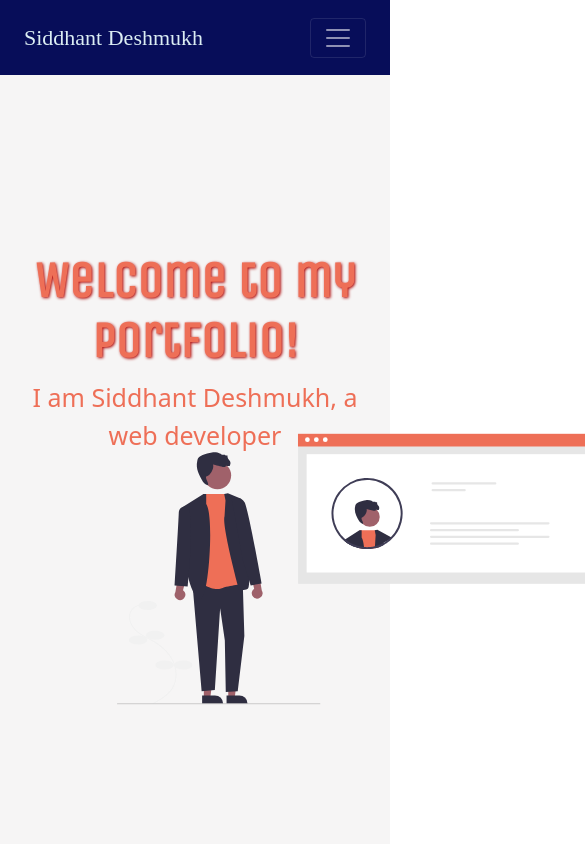
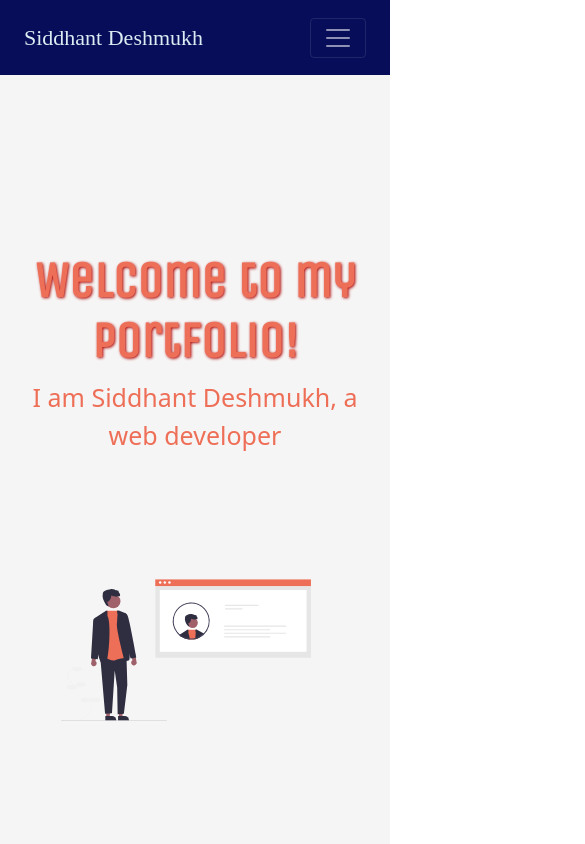
Before and after one commit to sid6145/portfolio, a React (Create React App) app: page / in a window 390 px wide. Shown: the top 844 px of the page, 585 px wide, since content can reach past the window. Built offline with nearby package versions, Linux system fonts and the light colour scheme.

Commit message:
modified the image to make it responsive and fit properly

```diff
--- a/src/Components/Home/index.js
+++ b/src/Components/Home/index.js
@@ -1,19 +1,17 @@
-import React from 'react'
-import './style.css'
+import React from "react";
+import "./style.css";
+
+function Home() {
+  return (
+    <div className="home-container">
+      <h2>Welcome to my portfolio!</h2>
+      <p>I am Siddhant Deshmukh, a web developer</p>
 
 
-function Home (){
-    return(
+        <img src="images/home-img.svg" />
 
-            <div className="home-container">
-            <img src="images/home-img.svg" />
-            <h2>Welcome to my portfolio!</h2>
-            <p>I am Siddhant Deshmukh, a web developer</p>
-
-            </div>
-
-
-    )
+    </div>
+  );
 }
 
-export default Home
+export default Home;
--- a/src/Components/Home/style.css
+++ b/src/Components/Home/style.css
@@ -4,12 +4,16 @@
     min-height: 130vh;
 }
 
+.img-container{
+    padding: 20px 20px;
+}
+
 .home-container img{
-    position: absolute;
-    width: 30rem;
-    height: 50rem;
-    left: 30%;
-    top: 20%;
+    width: 70%;
+    height: 300px;
+    margin-right: 5%;
+    margin-top: 30px;
+
 }
 
 .home-container h2{
```
